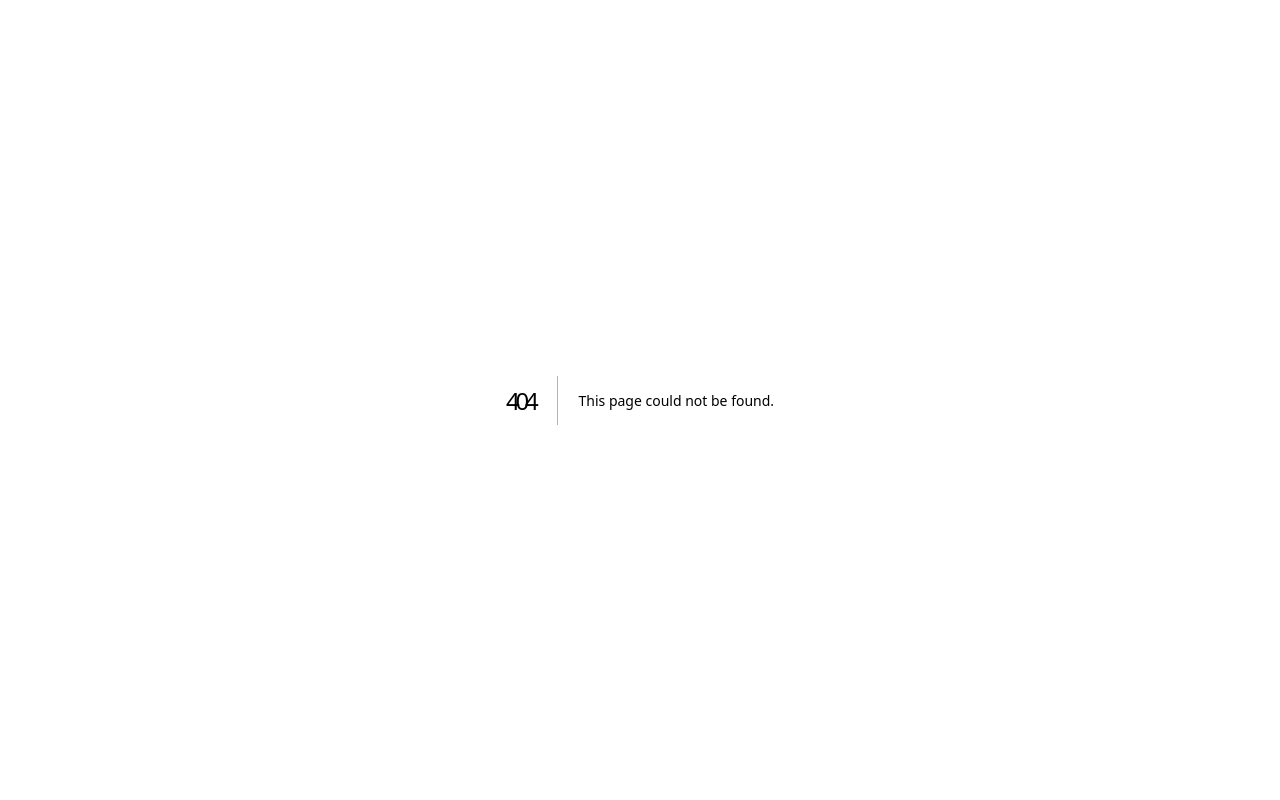
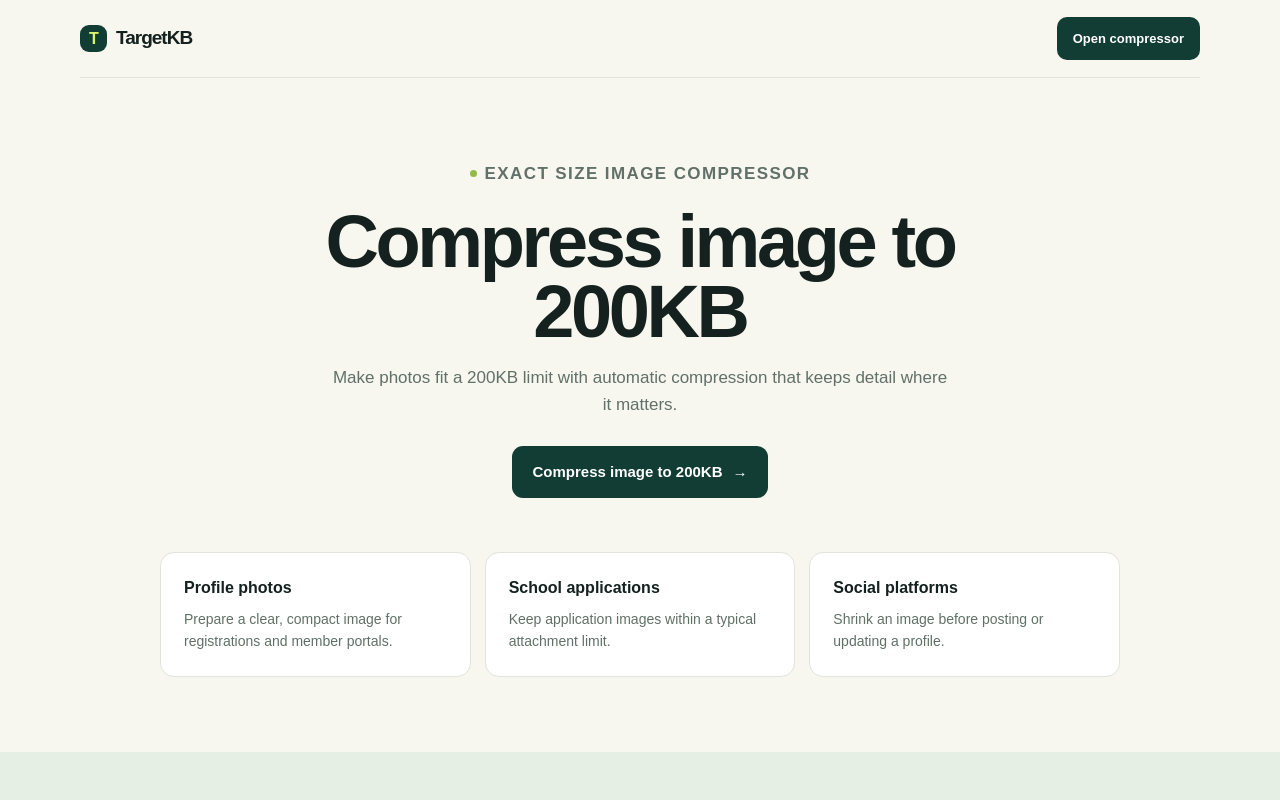
Before and after one commit to zq4034698/targetkb, a Next.js app: page /compress-image-to-200kb in a window 1280 px wide. Before the commit this address had no page. Shown: the top 800 px of the page. Built offline with nearby package versions, Linux system fonts and the light colour scheme.

Commit message:
Add exact-size SEO page: app/compress-image-to-200kb/page.tsx

```diff
--- /dev/null
+++ b/app/compress-image-to-200kb/page.tsx
@@ -0,0 +1,6 @@
+import type { Metadata } from 'next';
+import ExactSizeLanding from '../components/ExactSizeLanding';
+
+export const metadata: Metadata = { title: 'Compress Image to 200KB — Free Online | TargetKB', description: 'Compress images to 200KB online. Keep photos clear while meeting image upload limits.', alternates: { canonical: '/compress-image-to-200kb' } };
+
+export default function Page() { return <ExactSizeLanding size="200KB" query="200" title="Compress image to 200KB" description="Make photos fit a 200KB limit with automatic compression that keeps detail where it matters." uses={[{ heading: 'Profile photos', text: 'Prepare a clear, compact image for registrations and member portals.' }, { heading: 'School applications', text: 'Keep application images within a typical attachment limit.' }, { heading: 'Social platforms', text: 'Shrink an image before posting or updating a profile.' }]} guide="TargetKB uses the 200KB ceiling as the goal, then finds the best combination of image dimensions and quality. You get a compatible JPG without manually testing different settings." faqs={[{ question: 'Can I compress multiple images to 200KB?', answer: 'Yes. Upload up to 10 images and TargetKB will process each one with the same 200KB limit.' }, { question: 'Does compressing to 200KB crop my image?', answer: 'No. The compressor preserves your image aspect ratio. It may reduce resolution when needed to meet the file limit.' }, { question: 'Which formats can I upload?', answer: 'TargetKB accepts JPG, PNG, WebP and HEIC images when your browser supports the format.' }]} />; }
```
